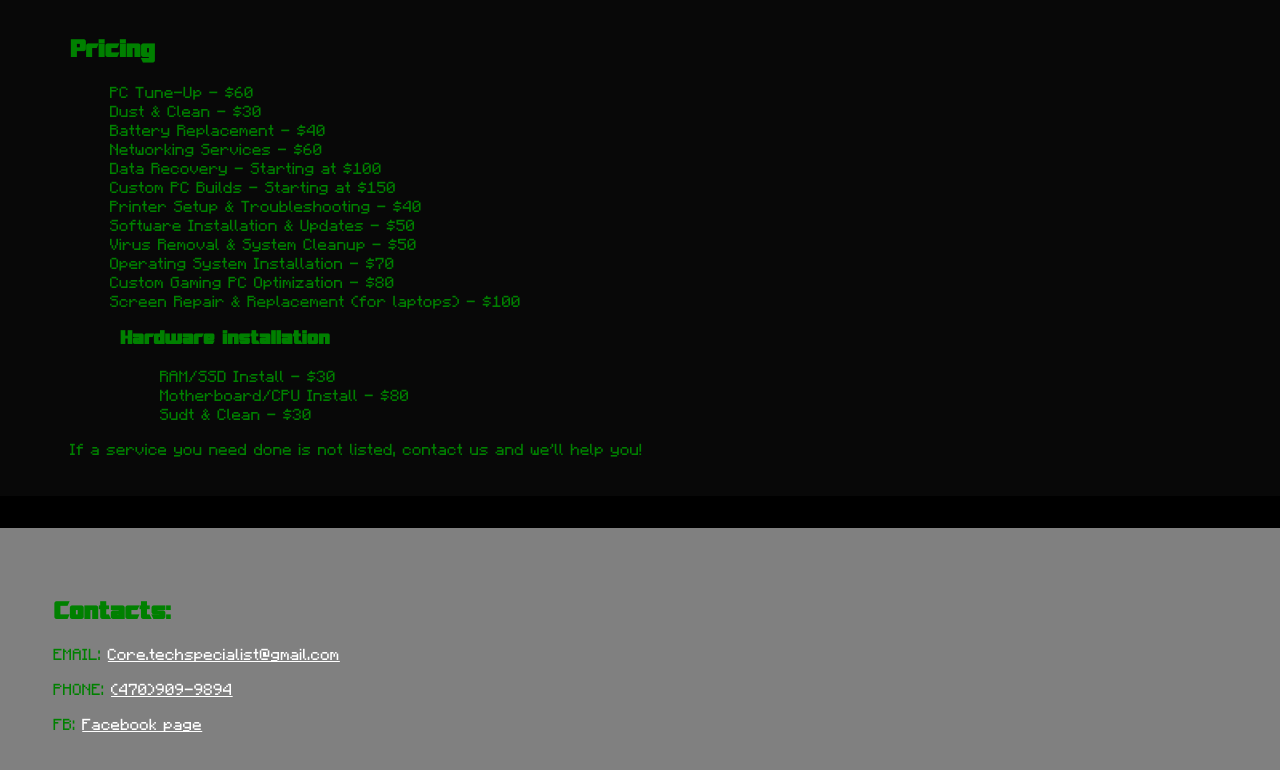
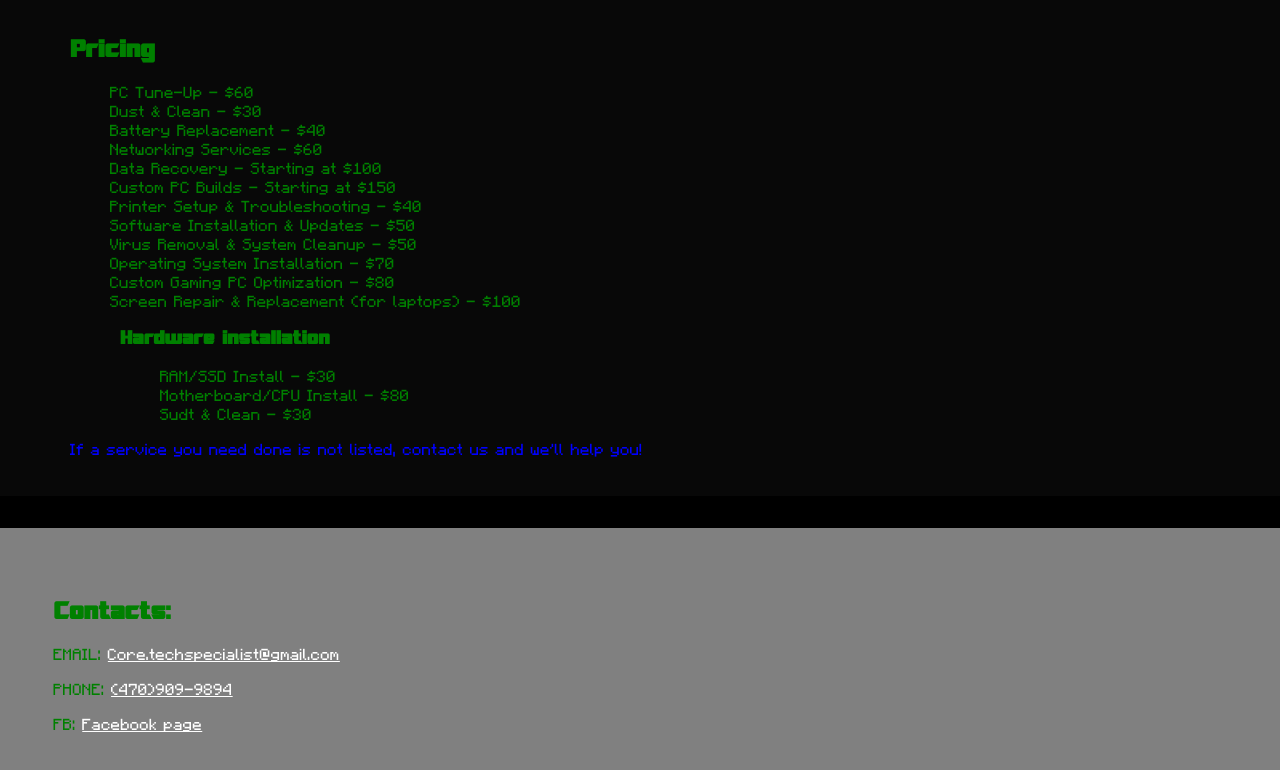
Before and after one commit to SaintFantom/Core, a plain HTML site: page index.html in a window 1280 px wide. Shown: the part 110-880 px from the top of the page. Drawn offline with Linux system fonts and the light colour scheme.

Commit message:
Update index.html

```diff
--- a/index.html
+++ b/index.html
@@ -48,7 +48,7 @@
                     </ul>
             </div>
             <div>
-                <p>If a service you need done is not listed, contact us and we'll help you!</p>
+                <p class="blue">If a service you need done is not listed, contact us and we'll help you!</p>
             </div>
         </div>
     </div>
```
